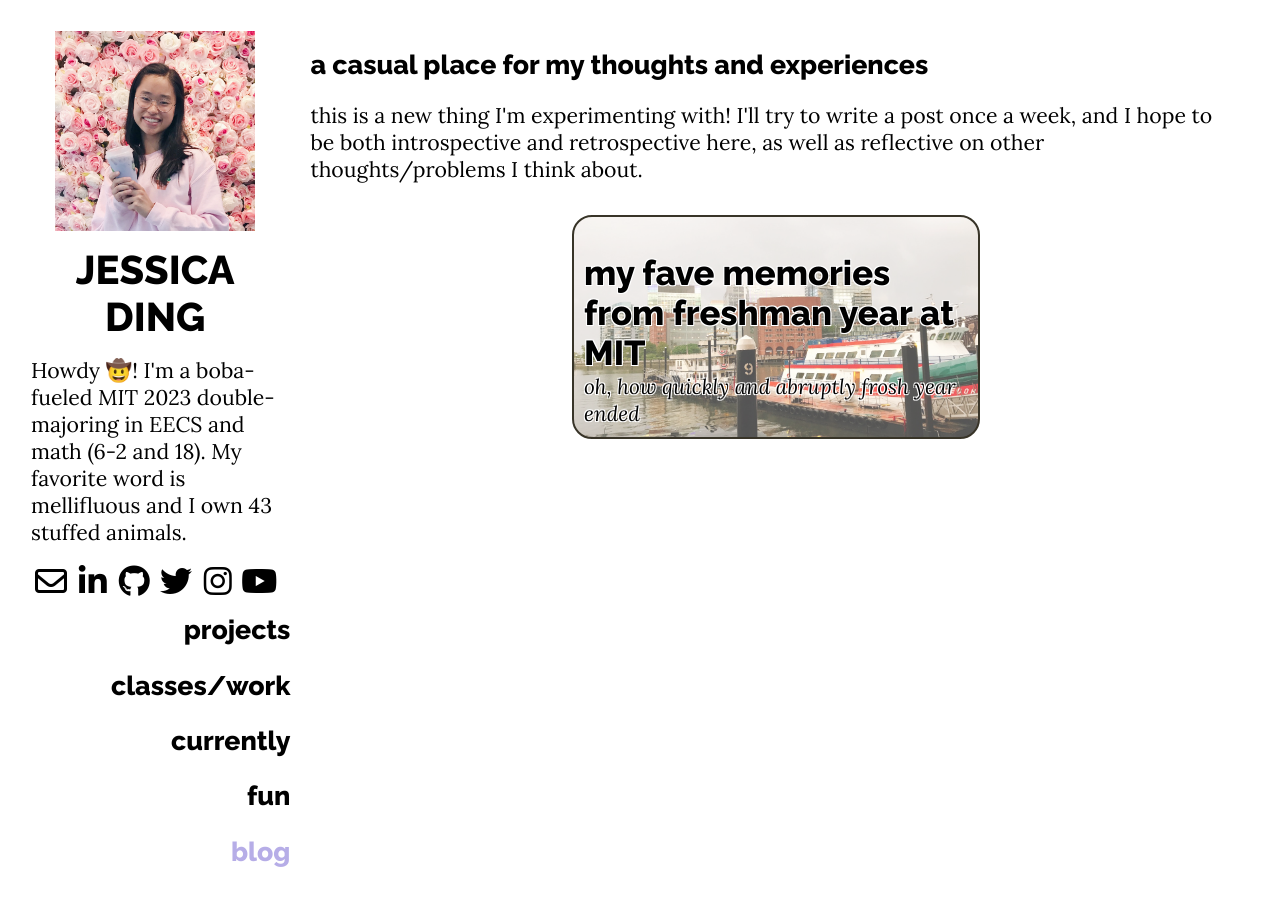
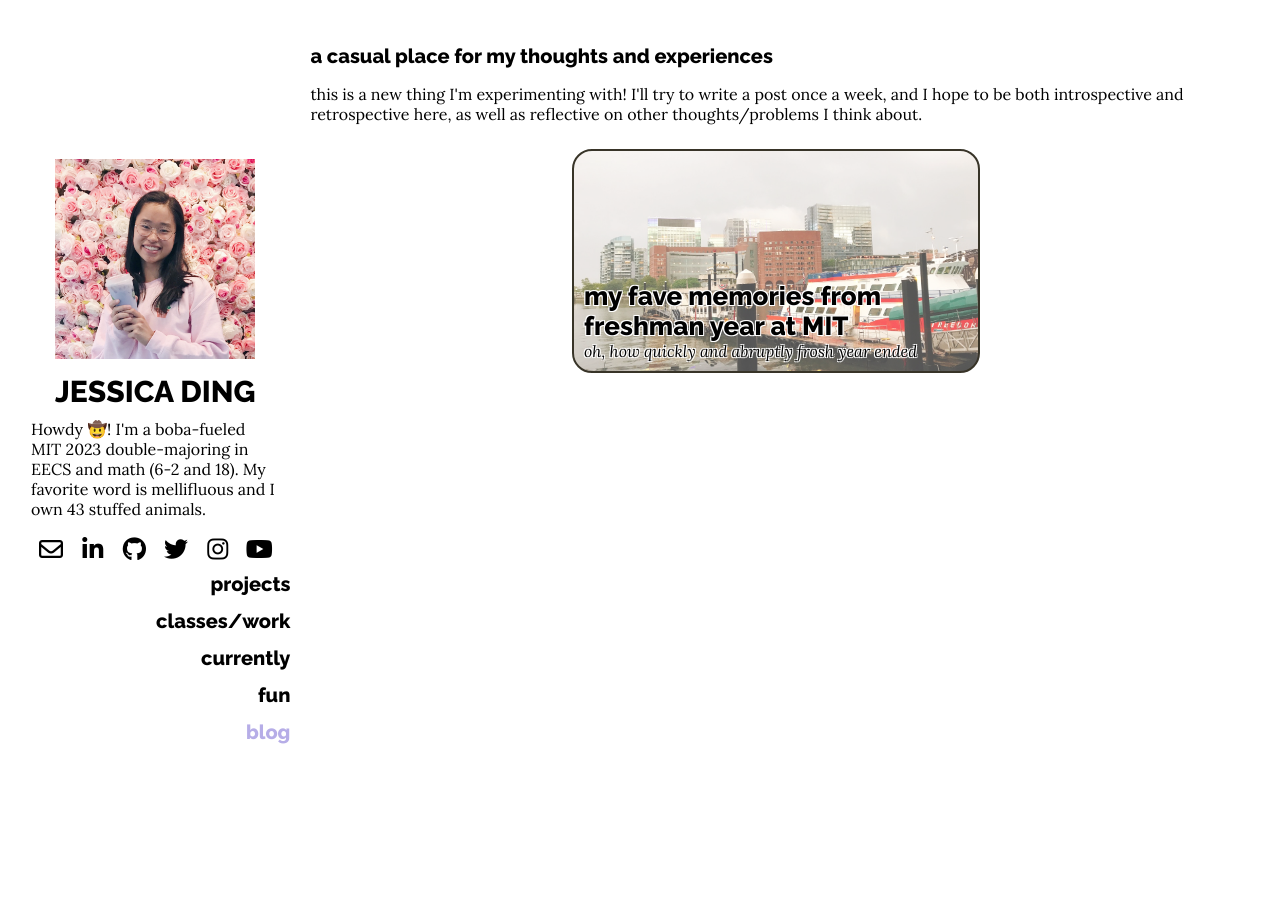
Before and after one commit to jessding/jessding.github.io, a Jekyll site: the page built from blog.html, in a window 1280 px wide. Built offline with Jekyll 4.4.1, drawn with Linux system fonts in a browser that asks for light colours; nearby versions of some CDN libraries.

Commit message:
reverted back to px instead of rem for now

```diff
--- a/assets/css/main.css
+++ b/assets/css/main.css
@@ -14,22 +14,22 @@
     padding: 0;
     font-family: 'Lora', serif;
     font-weight: 20;
-    font-size: 1.33rem;
+    font-size: 16px;
 }
 h1 {
     font-family: 'Raleway', sans-serif;
-    font-size: 2.5rem;
+    font-size: 30px;
     text-align: center;
     margin-top: 0;
     padding: 0;
 }
 h2 {
     font-family: 'Raleway', sans-serif;
-    font-size: 1.67rem;
+    font-size: 20px;
 }
 h3 {
     font-family: 'Lora', serif;
-    font-size: 1.3rem;
+    font-size: 16px;
     font-weight: 5;
     margin: 0;
     padding: 0;
@@ -37,7 +37,7 @@
 }
 h4 {
     font-family: 'Raleway', sans-serif;
-    font-size: 2.16rem;
+    font-size: 26px;
     margin: 0;
     padding: 0;
 }
@@ -46,7 +46,7 @@
     padding: 0;
     margin: 0;
     font-family: 'Lora', serif;
-    font-size: 1.33rem;
+    font-size: 16px;
     font-weight: 20;
 }
 p, li {
@@ -145,7 +145,7 @@
 .icon {
     width: 40px;
     text-align: center;
-    font-size: 2rem;
+    font-size: 24px;
 }
 .icon:hover {
     color: #edc1c7;
@@ -244,25 +244,22 @@
 }
 
 @media only screen and (max-width: 850px) {
-    body {
-        font-size: 14px;
-    }
     img {
         width: 100%;
         /* max-width: 30px; */
     }
     h1 {
-        font-size: 1.67rem;
+        font-size: 20px;
         text-align: left;
     }
     h2 {
-        font-size: 1.25rem;
+        font-size: 15px;
     }
     h6 {
-        font-size: 1.25rem;
+        font-size: 14px;
     }
     p, li {
-        font-size: 1.25rem;
+        font-size: 14px;
     }
     iframe {
         width: auto;
@@ -309,7 +306,7 @@
         justify-content: space-evenly;
     }
     .icon {
-        font-size: 1.5rem;
+        font-size: 18px;
     }
     .pagelink {
         margin-bottom: 0px;
```
Also changed, not shown: assets/css/blogpost.css (+7 -7 lines), assets/css/project.css (+4 -4 lines).
